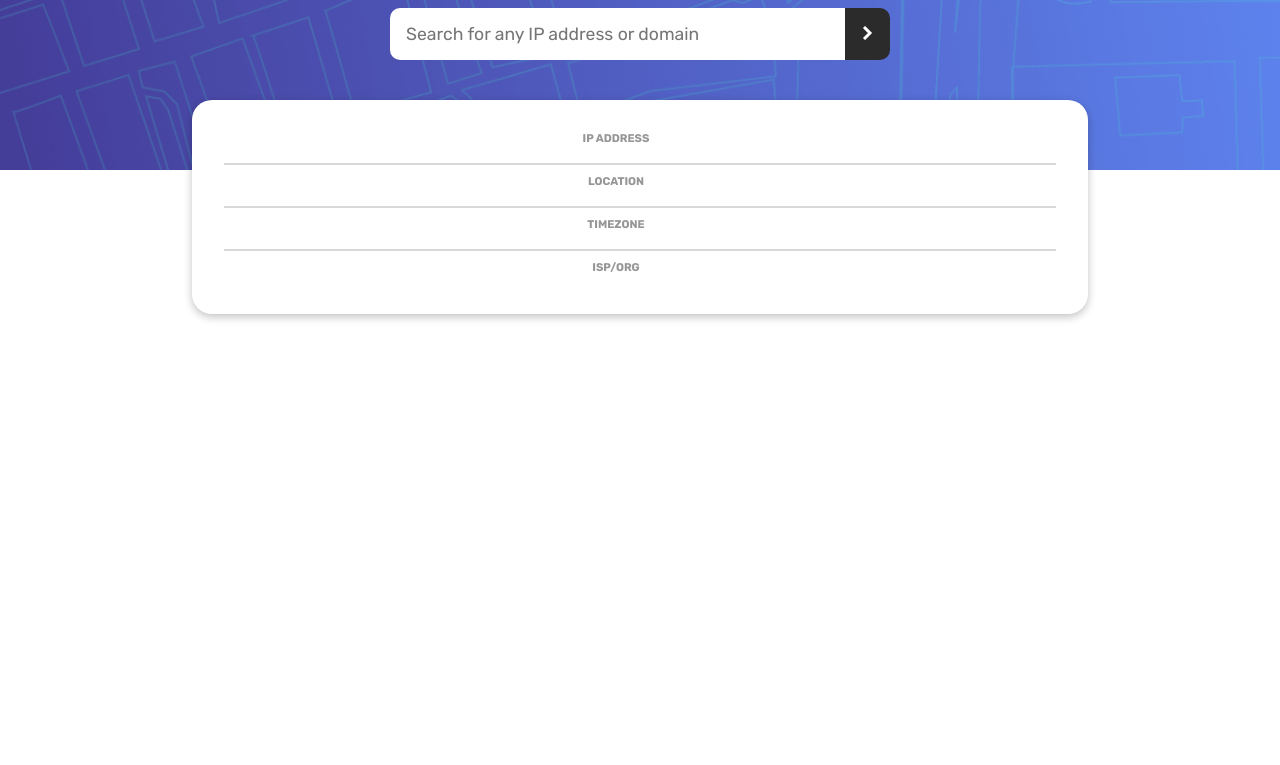
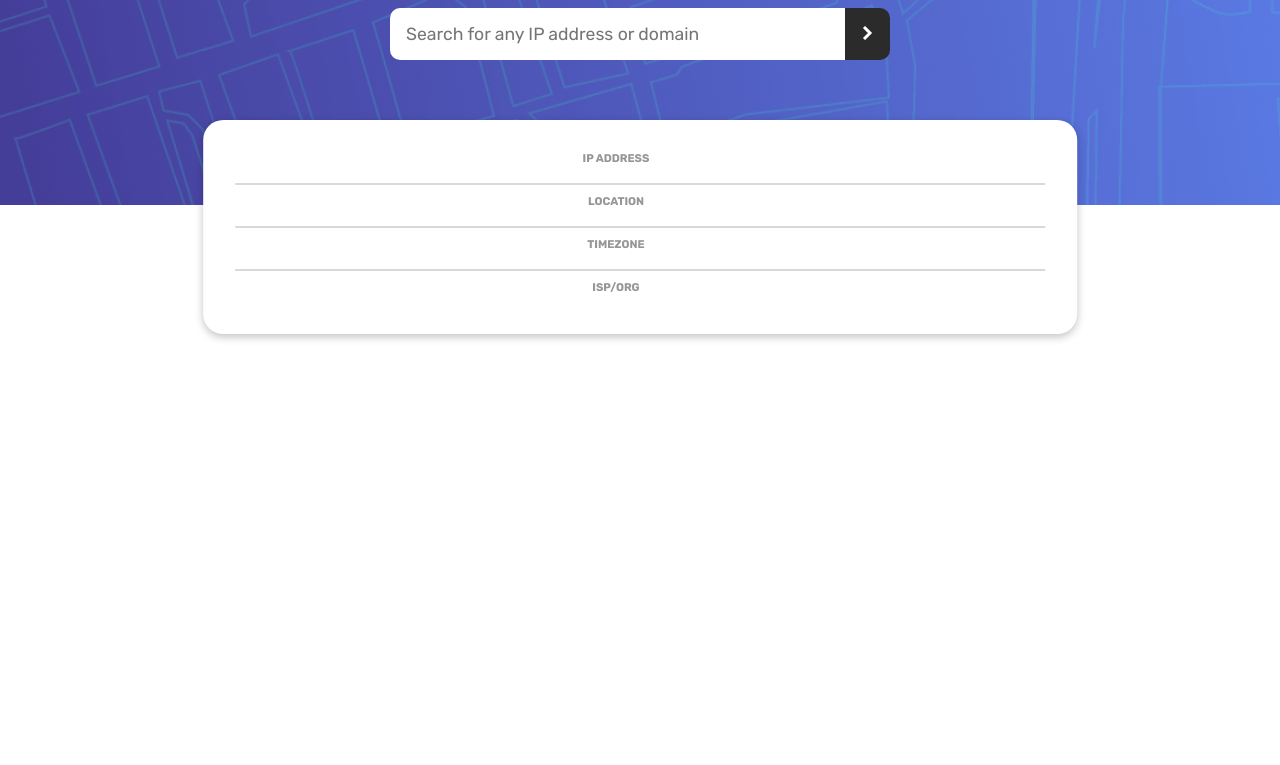
Before and after one commit to RuFuRu/IP-Tracker-App, a website built with Vite: page index.html in a window 1280 px wide. Shown: the part 70-835 px from the top of the page. Before the commit the page ends 800 px from the top, so only its background shows below. Built offline with nearby package versions, Linux system fonts and the light colour scheme; no server answers.

Commit message:
Add files via upload

```diff
--- a/src/style.css
+++ b/src/style.css
@@ -13,7 +13,7 @@ header {
   background-size: cover;
   padding: 1rem;
   position: relative;
-  height: 30vh;
+  height: 275px;
 }
 
 h2 {
@@ -53,10 +53,11 @@ button {
 .ip-result {
   display: flex;
   gap: 10px;
-  position: fixed;
+  position: relative;
   z-index: 5 !important;
   width: clamp(300px, 70%, 1500px);
   left: 50%;
+  bottom: 20px;
   transform: translateX(-50%);
   padding: 2rem;
   border-radius: 20px;
@@ -88,16 +89,7 @@ p {
     flex-direction: column;
     text-align: center;
   }
-}
-
-@media (max-width: 455px) {
   p {
-    font-size: 1.2rem;
+    font-size: 1.2rem
   }
 }
-
-@media (max-height: 810px) {
-  .ip-result {
-    top: 170px;
-  }
-}
```
